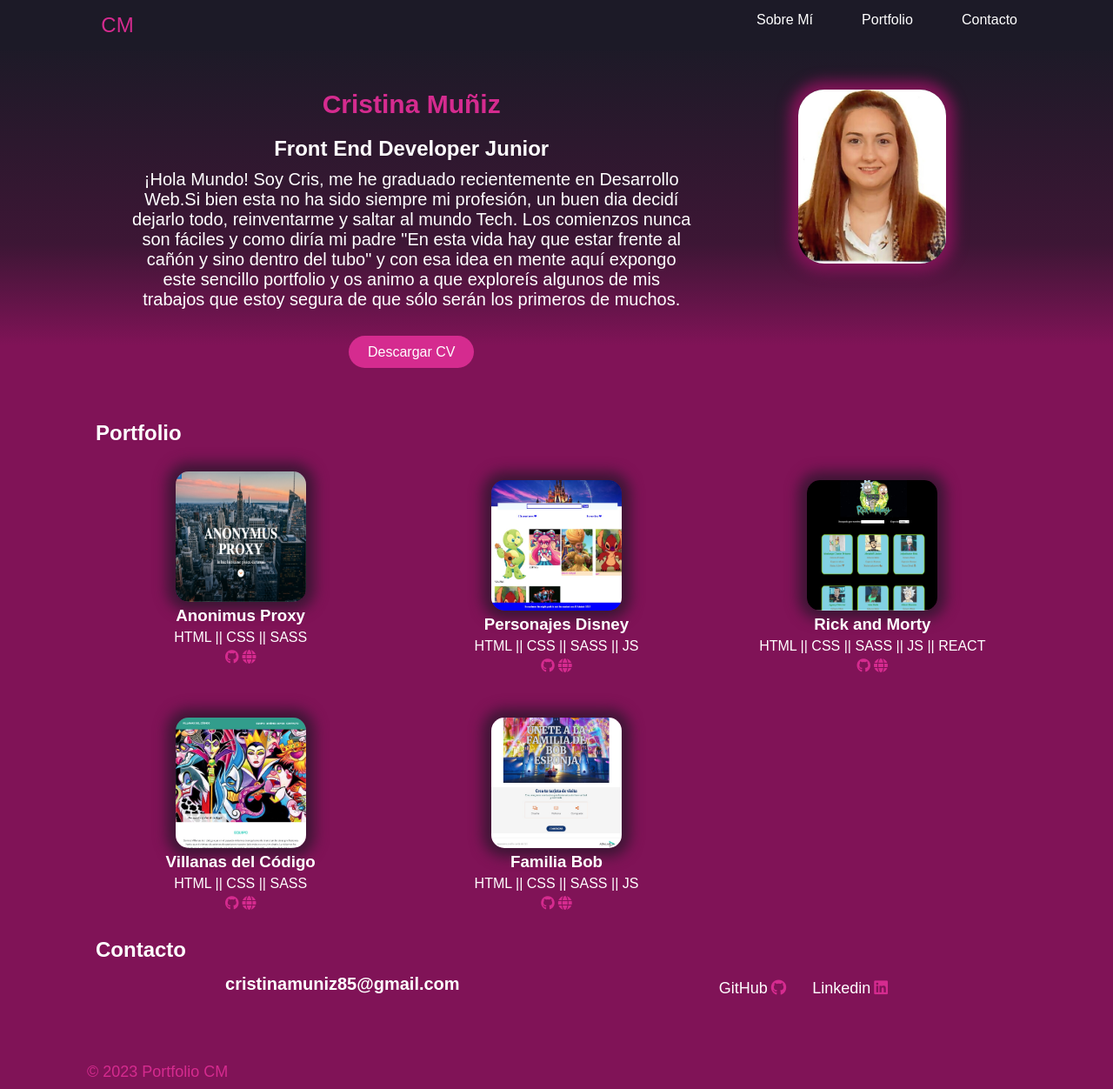
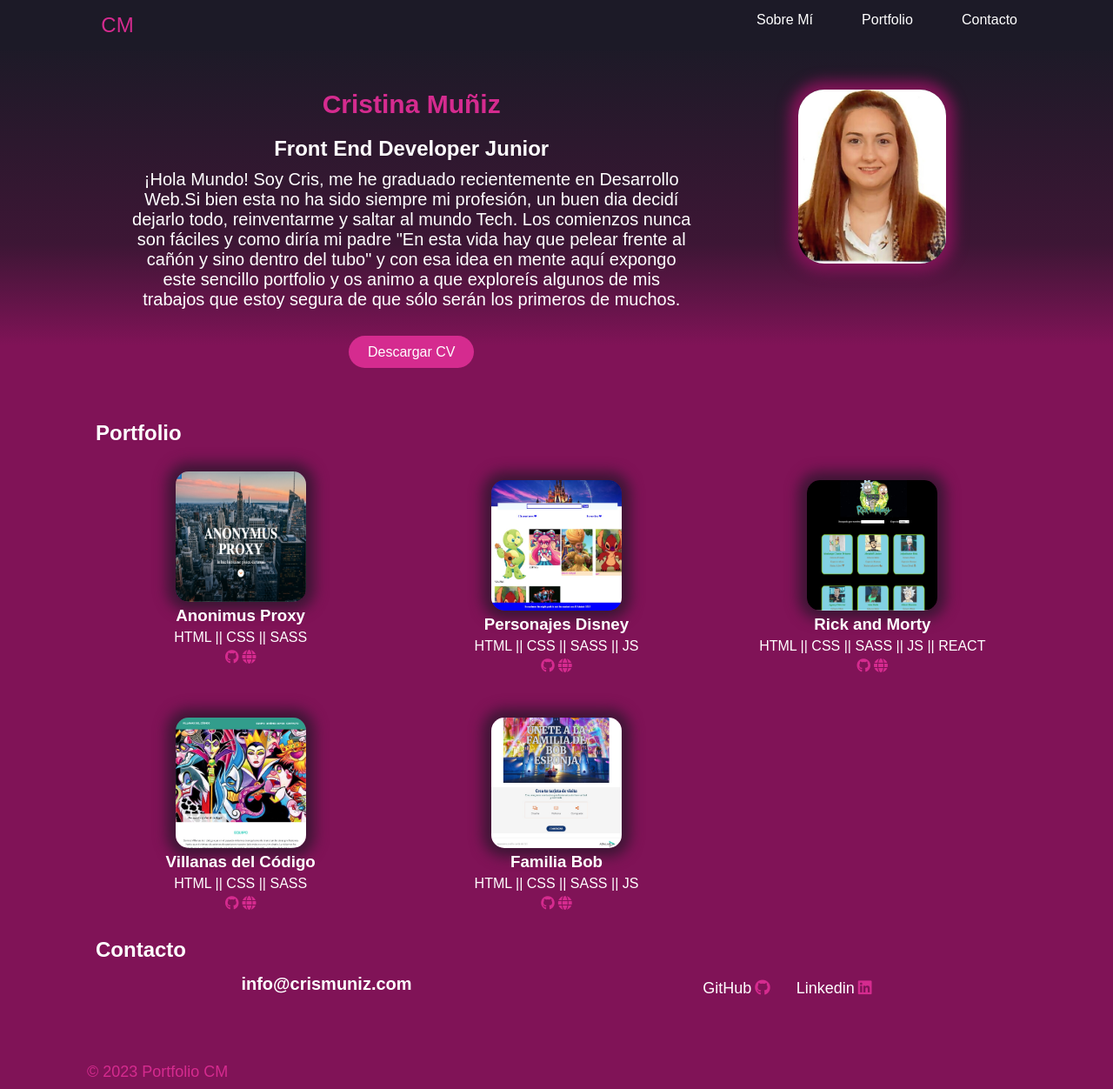
Before and after one commit to CrisMuniz/Portfolio, a website: page docs/index.html in a window 1280 px wide. Shown: the whole page at 87% size. Drawn offline with Linux system fonts and the light colour scheme; a web font is replaced by a local one.

Commit message:
Update docs

```diff
--- a/docs/index.html
+++ b/docs/index.html
@@ -44,11 +44,10 @@
               <h2 class="aboutme__art1--title2">Front End Developer Junior</h2>
               <p class="aboutme__art1--parr">
                 ¡Hola Mundo! Soy Cris, me he graduado recientemente en Desarrollo Web.Si bien esta no ha sido siempre mi profesión, un buen dia decidí dejarlo todo, reinventarme y saltar al mundo Tech.
-                Los comienzos nunca son fáciles y como diría mi padre "En  esta vida hay que estar frente al cañón y sino dentro del tubo" y con esa idea en mente aquí expongo este sencillo portfolio y os animo a que exploreís algunos de mis trabajos que estoy segura de que sólo serán los primeros de muchos.
+                Los comienzos nunca son fáciles y como diría mi padre "En  esta vida hay que pelear frente al cañón y sino dentro del tubo" y con esa idea en mente aquí expongo este sencillo portfolio y os animo a que exploreís algunos de mis trabajos que estoy segura de que sólo serán los primeros de muchos.
 
               </p>
               <a class="aboutme__art1--btn" href="./assets/images/CV_portfolio.pdf" download="CV.pdf" >Descargar CV</a>
-              <!-- <a href="../../downloads/CV_portfolio.pdf"download> holis</a> -->
             </article>
             <article class="aboutme__art2">
               <img
@@ -175,7 +174,7 @@
             <h2 class="contact__title--d1" >Contacto</h2>
           </div>
           <div class="contact__title2">
-            <h3 class="contact__title2--d2">cristinamuniz85@gmail.com</h3>
+            <h3 class="contact__title2--d2">info@crismuniz.com</h3>
             <div class="contact__icons">
                 <a class="contact__icons--git" href="https://github.com/CrisMuniz">GitHub<i class="fa-brands fa-github icon"></i
                     ></a>
```
Also changed, not shown: 1 other file.
